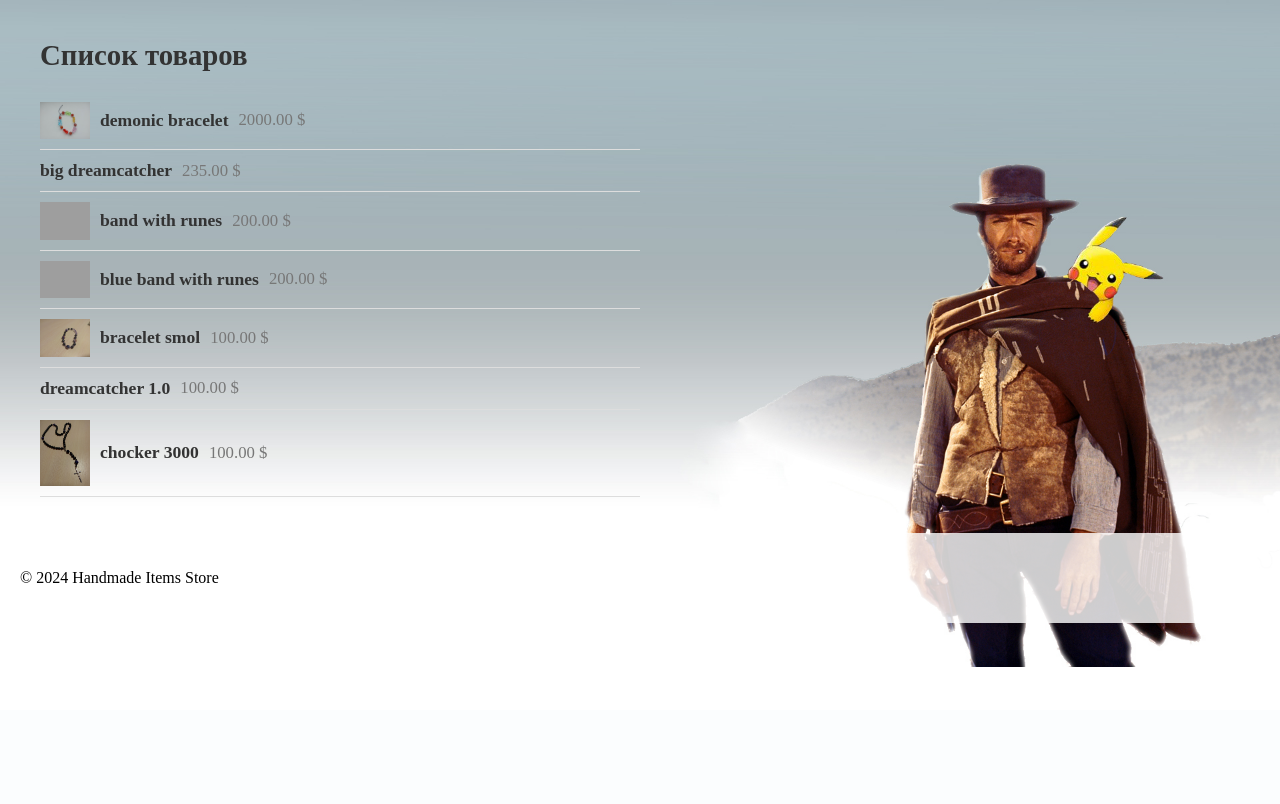
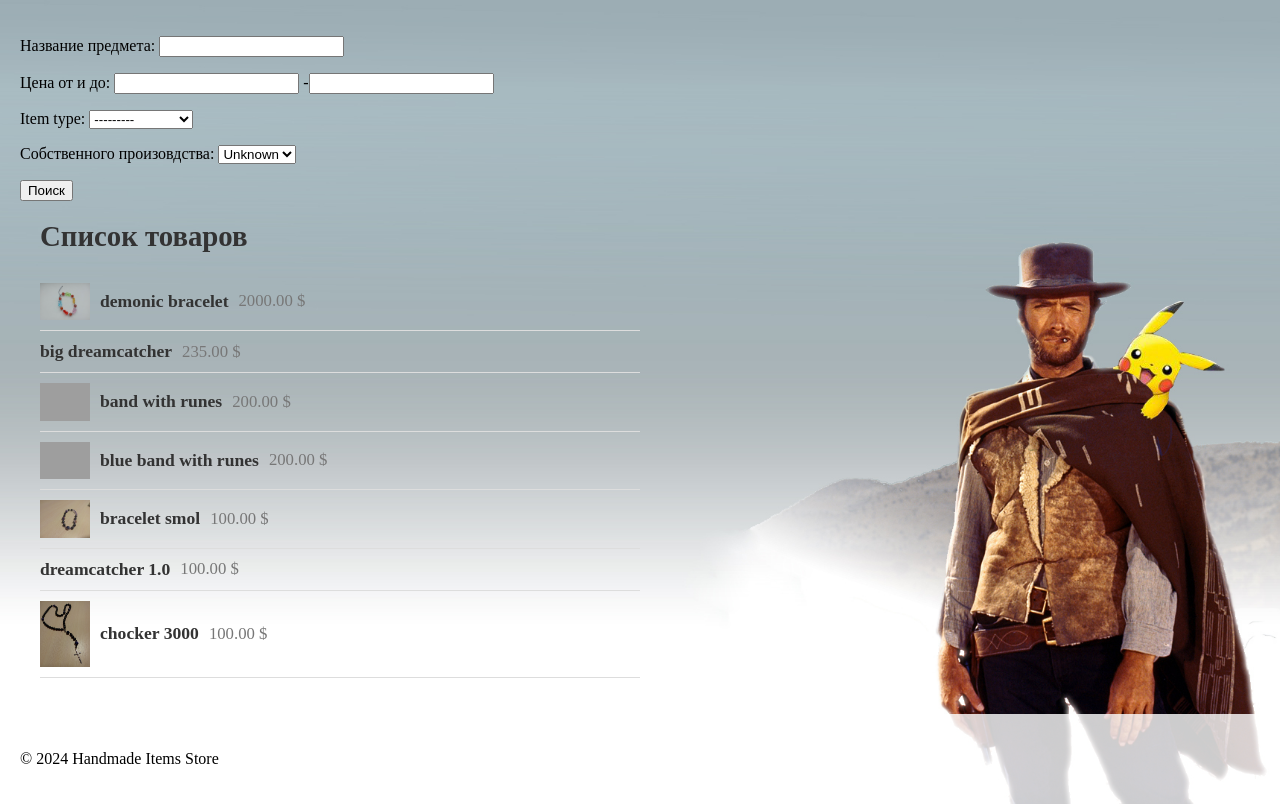
Before and after one commit to borriskiz/djangoProject4, a Django app: page /handmade-items/ in a window 1280 px wide. Shown: the part 90-894 px from the top of the page. Before the commit the page ends 757 px from the top, so only its background shows below. Run offline with Django 5.2, Linux system fonts and the light colour scheme; data comes from the database, SQL or seed files in the repository; some libraries are stand-ins or nearby versions; grey boxes are pictures that could not be loaded.

Commit message:
filters2

```diff
--- a/djangoProject/settings.py
+++ b/djangoProject/settings.py
@@ -42,6 +42,7 @@ INSTALLED_APPS = [
 
     'handmade',
     'django_filters',
+    'bootstrap5',
 ]
 
 MIDDLEWARE = [
--- a/handmade/filters.py
+++ b/handmade/filters.py
@@ -2,7 +2,20 @@ import django_filters
 
 from handmade import models
 
+
 class HandmadeFilterSet(django_filters.FilterSet):
+    price_range = django_filters.RangeFilter(lookup_expr='icontains', field_name='price', label='Цена от и до')
+    name = django_filters.CharFilter(lookup_expr='icontains', field_name='name', label='Название предмета')
+    original = django_filters.BooleanFilter(method='filter_original', field_name='originality',
+                                            label='Собственного произовдства')
+
     class Meta:
         model = models.HandmadeItem
-        fields = ['name','price']
+        fields = ['name', 'price_range', 'item_type']
+
+    def filter_original(self, queryset, name, value):
+        if value is None:
+            return queryset
+        if value:
+            return queryset.filter(item_type__is_bought='bought')
+        return queryset.filter(item_type__is_bought="not_bought")
--- a/handmade/views.py
+++ b/handmade/views.py
@@ -1,10 +1,10 @@
 from django.shortcuts import redirect
 from django.urls import reverse_lazy
-from django.views.generic import ListView, DetailView, CreateView, UpdateView, DeleteView
+from django.views.generic import DetailView, CreateView, UpdateView, DeleteView
 from django_filters.views import FilterView
 
+from handmade.filters import HandmadeFilterSet
 from handmade.models import HandmadeItem
-from handmade.filters import HandmadeFilterSet
 
 
 def start_page(request):
--- a/templates/base.html
+++ b/templates/base.html
@@ -40,13 +40,25 @@
         </nav>
     </header>
 
-    <main>
-        {% block content %}
-        {% endblock %}
+    <main class="container">
+        <div class="row">
+            <!-- Sidebar -->
+            <div class="col-md-3">
+                {% block sidebar %}
+                {% endblock %}
+            </div>
+
+            <!-- Content -->
+            <div class="col-md-9">
+                {% block content %}
+                {% endblock %}
+            </div>
+        </div>
     </main>
 
     <footer>
         <p>&copy; 2024 Handmade Items Store</p>
     </footer>
+
 </body>
 </html>
--- a/templates/handmade/handmade_item_list.html
+++ b/templates/handmade/handmade_item_list.html
@@ -1,46 +1,61 @@
 {% extends 'base.html' %}
+{% load bootstrap5 %}
 
 {% block title %}Список товаров{% endblock %}
 
+{% block sidebar %}
+    <div class="col-md-3">
+        <div class="card">
+            <div class="card-body">
+                <form method="get">
+                    {% csrf_token %}
+                    {{ filter.form.as_p }}
+
+                    <button type="submit" class="btn btn-primary">Поиск</button>
+                </form>
+            </div>
+        </div>
+    </div>
+{% endblock %}
 {% block content %}
     <style>
         .item-list {
-            margin-left: 20px; /* Отступ для выравнивания списка слева */
+            margin-left: 20px;
             padding: 0;
             list-style-type: none;
-            max-width: 600px; /* Ограничиваем ширину списка для красивого размещения */
+            max-width: 600px;
         }
 
         .item-list li {
-            border-bottom: 1px solid #ddd; /* Линия разделения между товарами */
+            border-bottom: 1px solid #ddd;
             padding: 10px 0;
-            font-size: 1.1em; /* Увеличим шрифт для лучшего восприятия */
-            display: flex; /* Используем flexbox для выравнивания элементов */
-            align-items: center; /* Центрируем элементы по вертикали */
+            font-size: 1.1em;
+            display: flex;
+            align-items: center;
         }
 
         .item-list img {
-            width: 50px; /* Ширина миниатюры */
-            height: auto; /* Автоматическая высота */
-            margin-right: 10px; /* Отступ между изображением и текстом */
+            width: 50px;
+            height: auto;
+            margin-right: 10px;
         }
 
         .item-list a {
             color: #333;
             text-decoration: none;
-            font-weight: 600; /* Чуть-чуть усилен текст для названий товаров */
-            transition: color 0.2s ease; /* Эффект при наведении */
+            font-weight: 600;
+            transition: color 0.2s ease;
         }
 
         .item-list a:hover {
-            color: #007BFF; /* Цвет при наведении не слишком яркий */
+            color: #007BFF;
         }
 
         .item-price {
             display: inline-block;
-            margin-left: 10px; /* Легкий отступ для цены справа от названия */
-            color: #777; /* Цвет цены нейтральный, не слишком яркий */
-            font-size: 0.95em; /* Чуть меньше шрифт для цены */
+            margin-left: 10px;
+            color: #777;
+            font-size: 0.95em;
         }
 
         .no-items {
@@ -51,7 +66,7 @@
         }
 
         h1 {
-            margin-left: 20px; /* Отступ заголовка для выравнивания с контентом */
+            margin-left: 20px;
             font-size: 1.8em;
             color: #333;
         }
@@ -68,7 +83,7 @@
                 <span class="item-price">{{ item.price }} $</span>
             </li>
         {% empty %}
-            <div class="no-items">Товары отсутствуют</div>
+            <p class="no-items">Товары отсутствуют</p>
         {% endfor %}
     </ul>
 {% endblock %}
```
